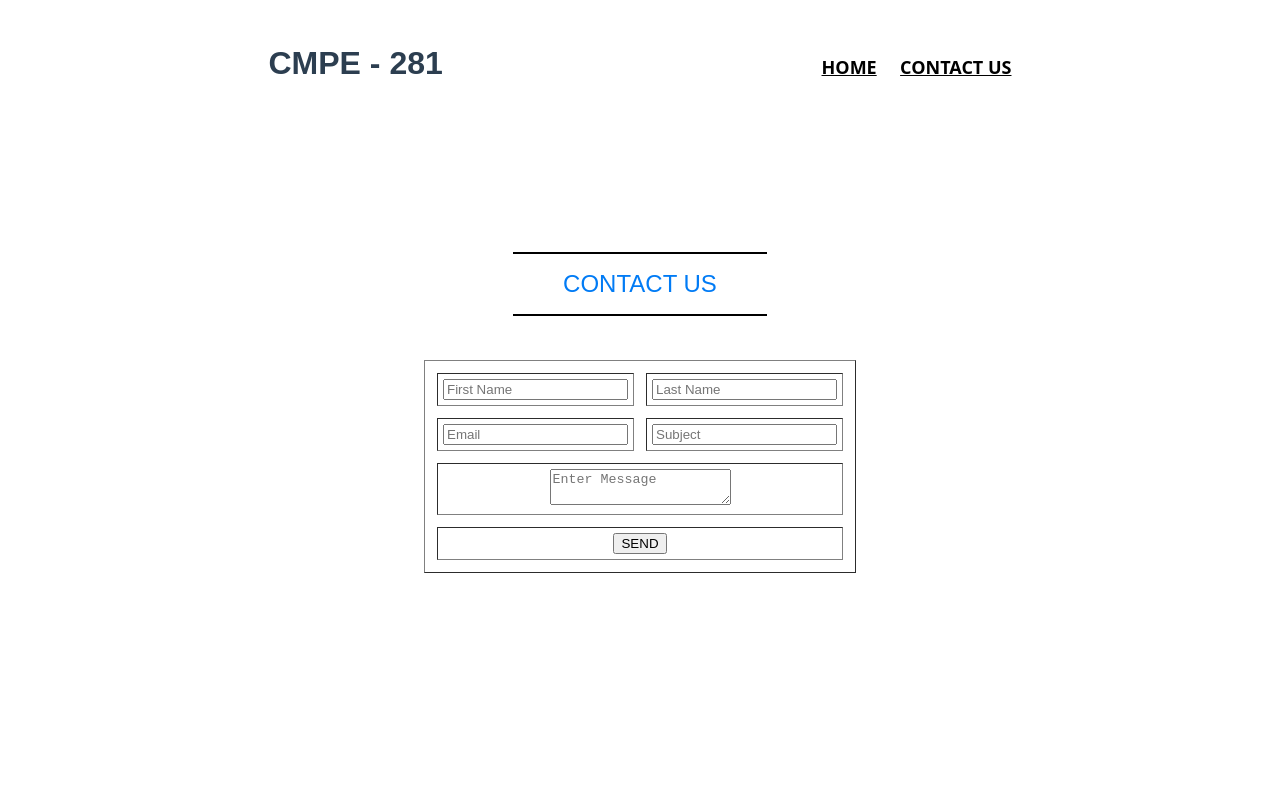
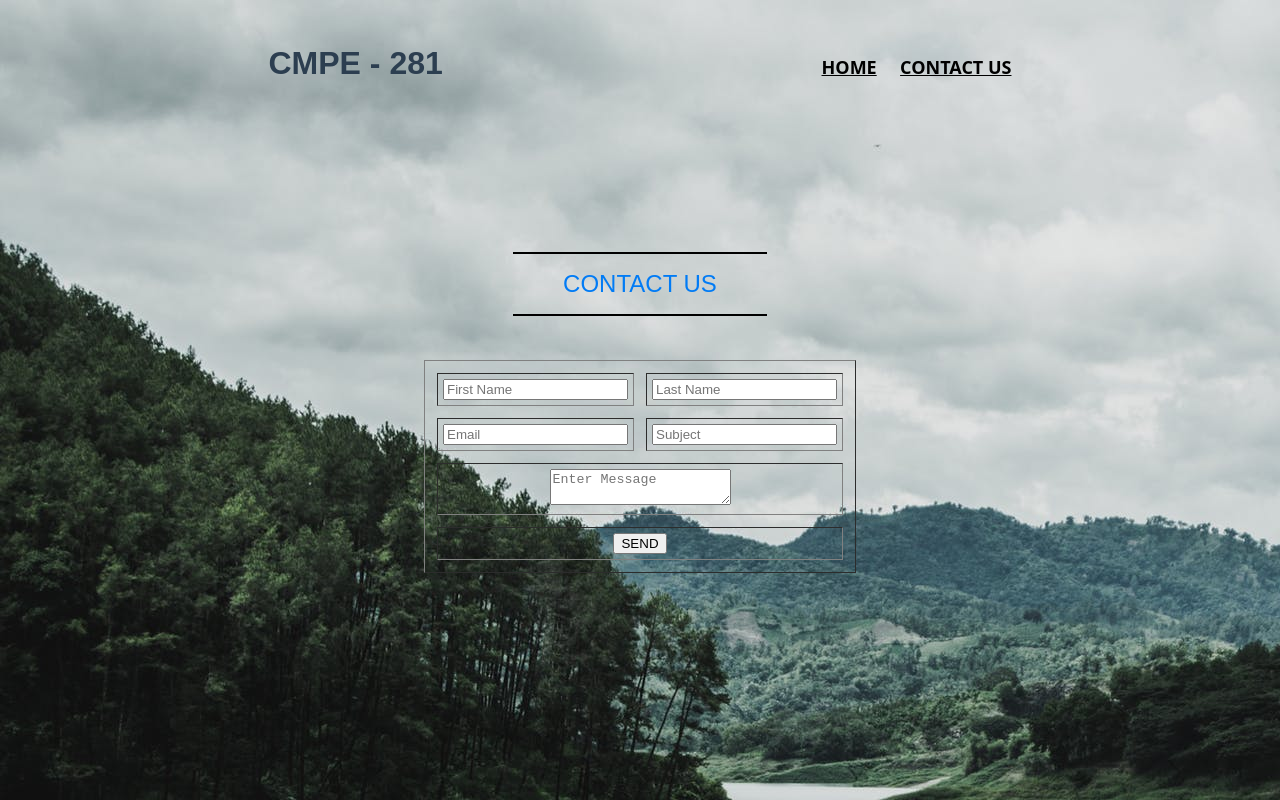
Before and after one commit to pallavichaturvedi/cmpe-281, a plain HTML site: page index.html in a window 1280 px wide. Drawn offline with Linux system fonts and the light colour scheme.

Commit message:
Update index.html

```diff
--- a/index.html
+++ b/index.html
@@ -3,7 +3,7 @@
 <head>
 	<meta charset="utf-8">
 </head>
-<body background="images/img4.jpeg" link="#000" alink="#017bf5" vlink="#000">
+<body background="img4.jpeg" link="#000" alink="#017bf5" vlink="#000">
 		<div class="main" id="home">
 			<br />
 			<h3 align="center">
```
